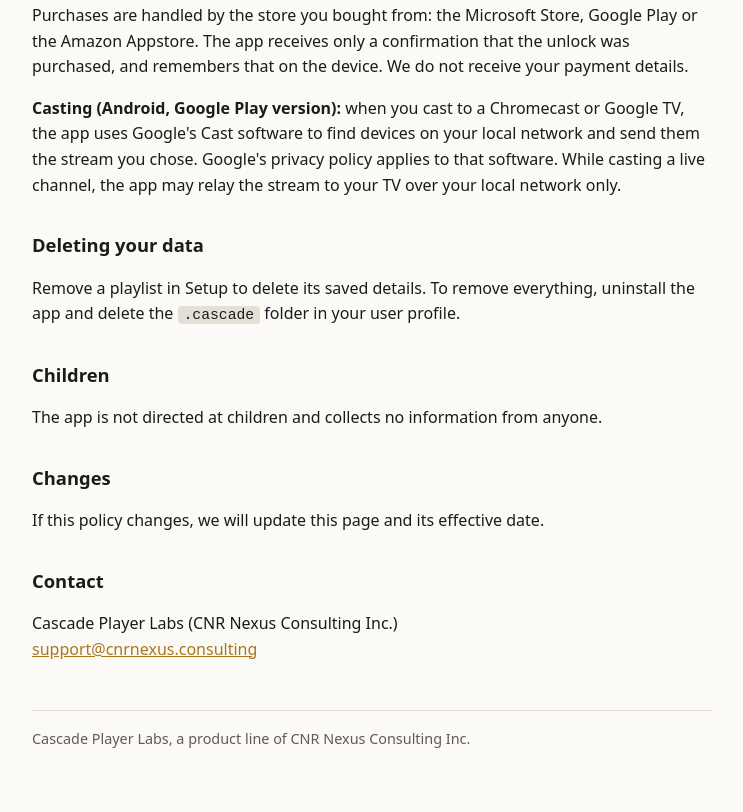
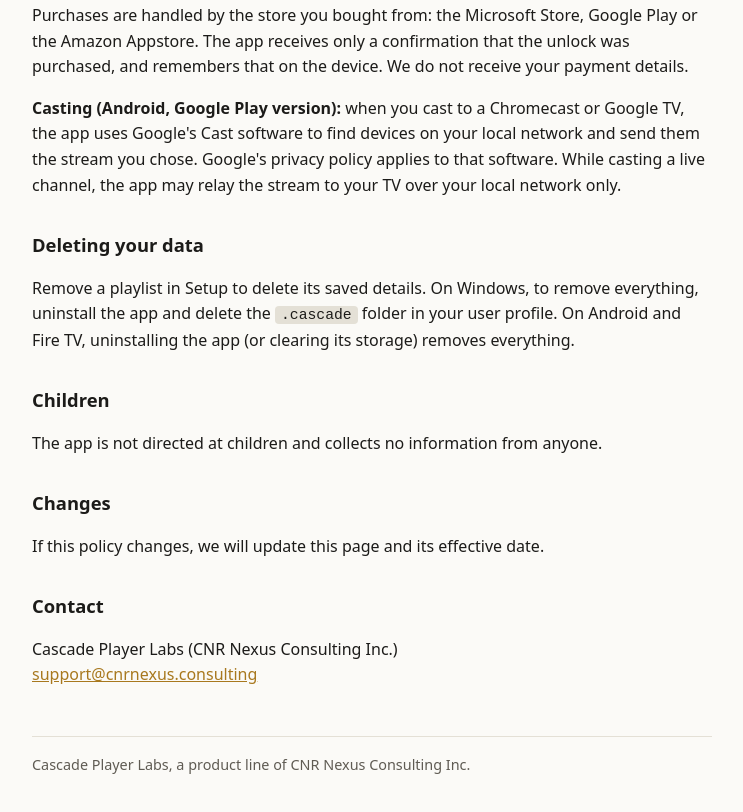
Before and after one commit to Cnrnexus/cascade-iptv-site, a plain HTML site: page privacy.html in a window 1280 px wide. Shown: the part 960-1772 px from the top of the page, without its empty margins (268-1011 px from the left). Drawn offline with Linux system fonts and the light colour scheme.

Commit message:
Privacy: Android data deletion
Co-Authored-By: Claude Opus 5.5 <noreply@anthropic.com>
Claude-Session: https://claude.ai/code/session_015j9HAPRLd5cJUwxZkiTMtS

```diff
--- a/privacy.html
+++ b/privacy.html
@@ -20,7 +20,7 @@
 <p><strong>Casting (Android, Google Play version):</strong> when you cast to a Chromecast or Google TV, the app uses Google's Cast software to find devices on your local network and send them the stream you chose. Google's privacy policy applies to that software. While casting a live channel, the app may relay the stream to your TV over your local network only.</p>
 
 <h2>Deleting your data</h2>
-<p>Remove a playlist in Setup to delete its saved details. To remove everything, uninstall the app and delete the <code>.cascade</code> folder in your user profile.</p>
+<p>Remove a playlist in Setup to delete its saved details. On Windows, to remove everything, uninstall the app and delete the <code>.cascade</code> folder in your user profile. On Android and Fire TV, uninstalling the app (or clearing its storage) removes everything.</p>
 
 <h2>Children</h2>
 <p>The app is not directed at children and collects no information from anyone.</p>
```
